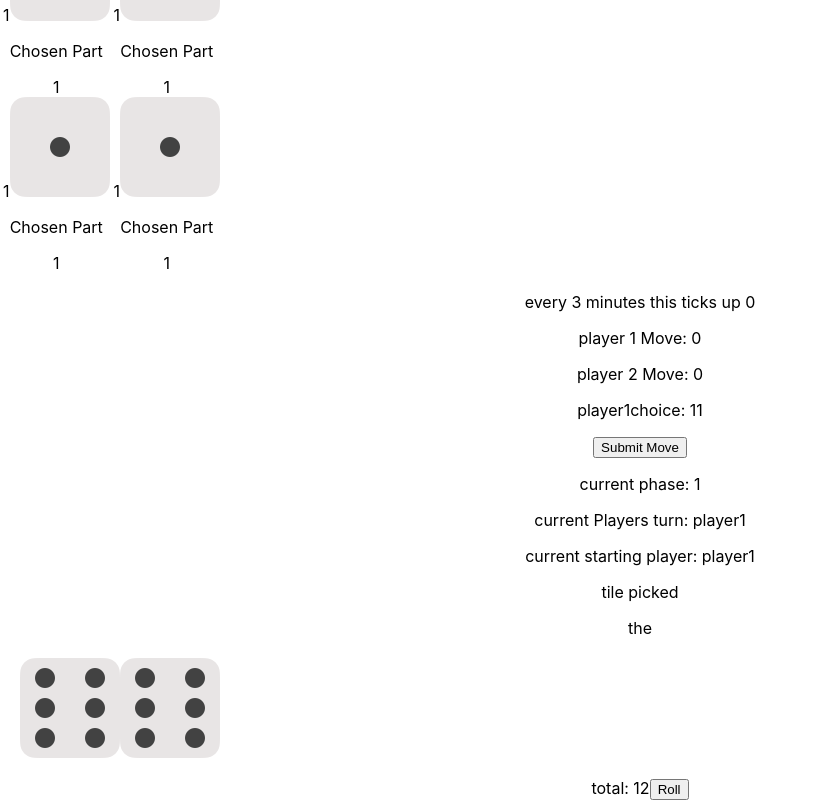
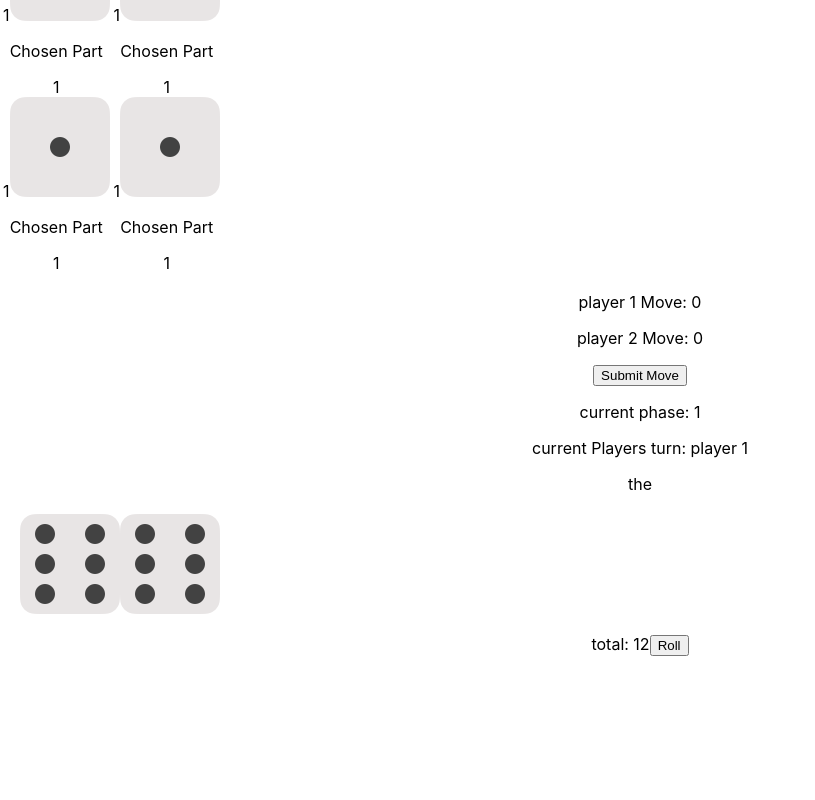
Before and after one commit to homercrates/merdice, a React (Create React App) app: page / in a window 1280 px wide. Shown: the part 620-1420 px from the top of the page, without its empty margins (0-815 px from the left). After the commit the page ends 1276 px from the top, so only its background shows below. Built offline with nearby package versions, Linux system fonts and the light colour scheme.

Commit message:
fixings bad notes bad me

```diff
--- a/src/components/renderChosenTile.js
+++ /dev/null
@@ -1,17 +0,0 @@
-import React, {useState} from 'react';
-
-import RenderTiles from './renderTiles';
-;
-
-const RenderChosenTile = () => {
-
-
-    return (
-        <div>
-            <p> tile picked </p>
-
-        </div>
-    )
-}
-
-export default RenderChosenTile;
--- a/src/components/renderTiles.js
+++ b/src/components/renderTiles.js
@@ -4,45 +4,63 @@ import React, {useState, useEffect} from 'react';
 function RenderTiles() {
     const [player1Hand, setPlayer1Hand] = useState([[1,1],[1,2],[1,3],[2,1],[2,2],[2,3],[3,1],[3,2],[3,3]]);
     const [player2Hand, setPlayer2Hand] = useState([[1,1],[1,2],[1,3],[2,1],[2,2],[2,3],[3,1],[3,2],[3,3]]);
-    const [currentTile, setCurrentTile] = useState([1,1]);
     const [currentTile1, setCurrentTile1] = useState([1,1]);
     const [currentTile2, setCurrentTile2] = useState([1,1]);
-    const [chosenPartTile, setChosenPartTile] = useState(0);
     const [chosenPartTile1, setChosenPartTile1] = useState(0);
     const [chosenPartTile2, setChosenPartTile2] = useState(0);
-    const [currentPlayerIs1, setCurrentPlayerIs1] = useState(true);
-    const [startingPlayer, setStartingPlayer] = useState('player1');
+    const [currentPlayerIs1, setCurrentPlayerIs1] = useState('player 1');
     const [phase, setPhase] = useState(1);
     const [chose, setChose] = useState(false);
-    const [timer, setTimer] = useState(0);
 
     let newHand;
     const nextPhase = () => {
         switch (phase) {
             case 1:
-                newHand = player1Hand.filter(hand => hand !== currentTile)
-                console.log(' i am pushing: ' + currentTile1);
-                setPlayer1Hand(newHand)
+                newHand = player1Hand.filter(hand => hand !== currentTile1);
+                setPlayer1Hand(newHand);
                 setChose(!chose);
                 setPhase(2);
-                setCurrentPlayerIs1(!currentPlayerIs1);
+                setCurrentPlayerIs1('player 2');
                 break;
             case 2:
-                newHand = player2Hand.filter(hand => hand !== currentTile)
-                console.log(' i am pushing: ' + currentTile2);
-                setPlayer2Hand(newHand)
+                newHand = player2Hand.filter(hand => hand !== currentTile2)
+                setPlayer2Hand(newHand);
                 setPhase(3);
-                setCurrentPlayerIs1(currentPlayerIs1);
+                setCurrentPlayerIs1('player 2');
                 break;
             case 3:
                 setPhase(4);
-                setCurrentPlayerIs1(!currentPlayerIs1);
+                setCurrentPlayerIs1('player 1');
                 break;
             case 4:
-                setCurrentPlayerIs1(currentPlayerIs1);
+                setCurrentPlayerIs1('player 2');
+                checkWin();
+                setPhase(5);
+                break;
+            case 5:
+                newHand = player2Hand.filter(hand => hand !== currentTile2);
+                setPlayer2Hand(newHand);
+                setChose(!chose);
+                setPhase(6);
+                setCurrentPlayerIs1('player 1');
+                break;
+            case 6:
+                newHand = player1Hand.filter(hand => hand !== currentTile1)
+                setPlayer1Hand(newHand);
+                setPhase(7);
+                setCurrentPlayerIs1('player 2');
+                break;
+            case 7:
+                setPhase(8);
+                setCurrentPlayerIs1('player 2');
+                break;
+            case 8:
+                setCurrentPlayerIs1('player 1');
                 checkWin();
                 setPhase(1);
                 break;
+            default:
+                console.log('default');
         }
     }
 
@@ -62,13 +80,6 @@ function RenderTiles() {
                     console.log('its a tie');
     }
 
-    useEffect(() => {
-        const interval = setInterval(() => {
-            setTimer(timer => timer + 1);
-        }, 180000);
-        return () => clearInterval(interval);
-    }, []);
-
     return (
         <div>
             <table>
@@ -76,6 +87,9 @@ function RenderTiles() {
                     <tr>
                         <th>
                             player 1
+                        </th>
+                        <th>
+
                         </th>
                         <th>
                             player2
@@ -89,6 +103,7 @@ function RenderTiles() {
                                 player1Hand.map( (tile, index) => {
                                     const tileGrabbed = function() {
                                         return (chose) ? null : setCurrentTile1(tile);
+                                        //setCurrentTile1(tile);
                                     }
                                     return (
                                         <div key={index} onClick={tileGrabbed}>
@@ -104,6 +119,7 @@ function RenderTiles() {
                                 player2Hand.map( (tile, index) => {
                                     const tileGrabbed = function() {
                                         return (chose) ? setCurrentTile2(tile) : null;
+                                        //setCurrentTile2(tile);
                                     }
                                     return (
                                         <div key={index} onClick={tileGrabbed}>
@@ -161,17 +177,14 @@ function RenderTiles() {
                     </tr>
                 </tbody>
             </table>
-            <p>every 3 minutes this ticks up {timer}</p>
             <div>
 
                 <div>
                     <p> player 1 Move: {chosenPartTile1}</p>
                     <p> player 2 Move: {chosenPartTile2}</p>
-                    <p>player1choice: {currentTile1}</p>
                     <button className="button" onClick={nextPhase}>Submit Move</button>
                     <p>current phase: {phase}</p>
-                    <p>current Players turn: {currentPlayerIs1 ? 'player1' : 'player 2'}</p>
-                    <p>current starting player: {startingPlayer}</p>
+                    <p>current Players turn: {currentPlayerIs1} </p>
                 </div>
 
             </div>
--- a/src/pages/mainpage.js
+++ b/src/pages/mainpage.js
@@ -1,7 +1,6 @@
 import React from 'react';
 
 import RenderTiles from '../components/renderTiles';
-import RenderChosenTile from '../components/renderChosenTile';
 import DiceComponent from '../components/diceComponent';
 
 function MainPage() {
@@ -13,11 +12,7 @@ function MainPage() {
           <p>
             Below is where I should put some dice stuff
           </p>
-
-
           <RenderTiles />
-
-          <RenderChosenTile />
           <p>the</p>
           <DiceComponent />
         </div>
```
Also changed, not shown: src/components/team1tiles.js (deleted, +0 -10 lines).
